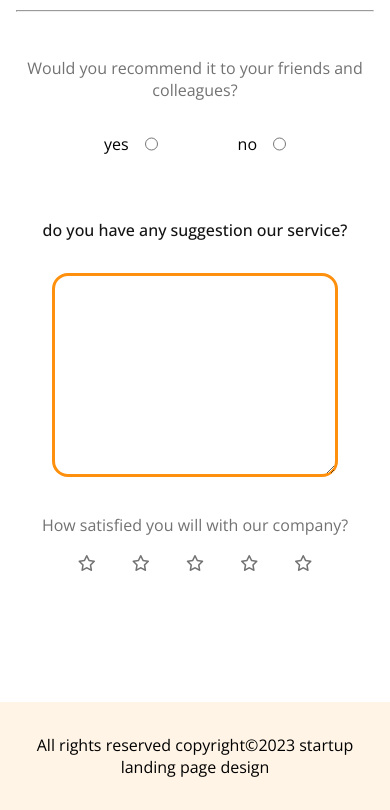
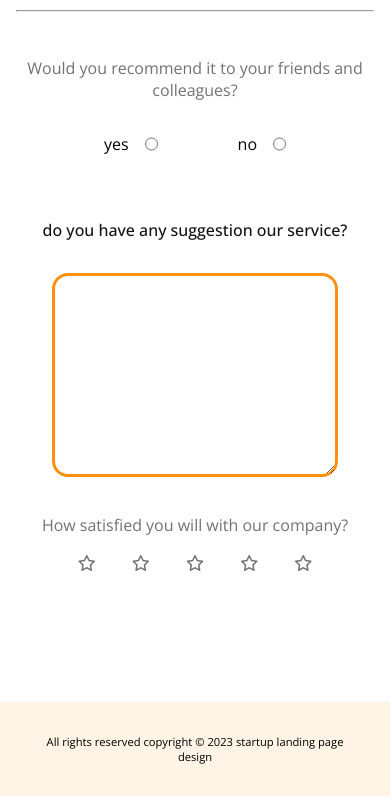
Before and after one commit to furqanRupom/g3-architects-website, a plain HTML site: page index.html in a window 390 px wide. Shown: the part 6586-7396 px from the top of the page. Drawn offline with nearby package versions, Linux system fonts and the light colour scheme.

Commit message:
added font size in footer

```diff
--- a/style/style.css
+++ b/style/style.css
@@ -703,4 +703,11 @@ footer {
         width: 80%;
     }
 
+
+    /* footer */
+
+    footer>p{
+        font-size: 0.7rem;
+    }
+
 }
```
Also changed, not shown: index.html (+1 -1 lines).
